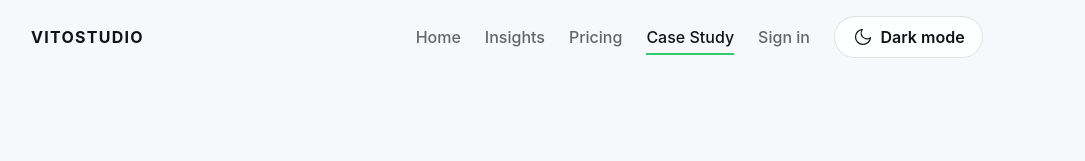
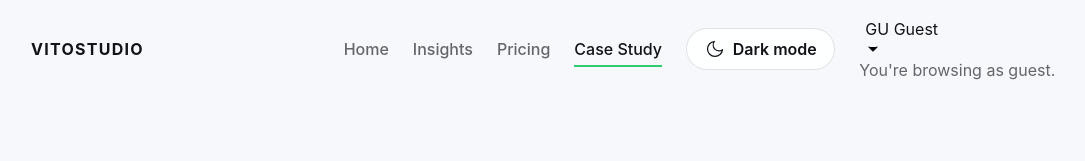
Before and after one commit to Vito28/VitoStudio, a website with bundled scripts: page pages/blog-detail.html in a window 1280 px wide. Shown: the top 161 px of the page, without its empty margins (9-1094 px from the left). Built offline with nearby package versions, Linux system fonts and the light colour scheme.

Commit message:
add favicon

```diff
--- a/pages/blog-detail.html
+++ b/pages/blog-detail.html
@@ -5,16 +5,20 @@
   <meta charset="UTF-8">
   <meta name="viewport" content="width=device-width, initial-scale=1">
   <title>Case Study — Designing experiments that keep teams aligned</title>
-  <meta name="description" content="How VitoStudio runs discovery experiments that ship faster without sacrificing alignment.">
+  <meta name="description"
+    content="How VitoStudio runs discovery experiments that ship faster without sacrificing alignment.">
   <meta property="og:title" content="Case Study — Designing experiments that keep teams aligned">
-  <meta property="og:description" content="Learn how VitoStudio keeps discovery, design, and engineering teams aligned through experiments.">
+  <meta property="og:description"
+    content="Learn how VitoStudio keeps discovery, design, and engineering teams aligned through experiments.">
   <meta property="og:type" content="article">
   <meta property="og:url" content="https://vito28.github.io/VitoStudio/pages/blog-detail.html">
   <meta name="twitter:card" content="summary_large_image">
   <meta name="twitter:title" content="Case Study — Designing experiments that keep teams aligned">
-  <meta name="twitter:description" content="Learn how VitoStudio keeps discovery, design, and engineering teams aligned through experiments.">
+  <meta name="twitter:description"
+    content="Learn how VitoStudio keeps discovery, design, and engineering teams aligned through experiments.">
   <link rel="canonical" href="https://vito28.github.io/VitoStudio/pages/blog-detail.html">
   <link rel="stylesheet" href="../assets/css/main.css">
+  <link rel="icon" href="../assets/icons/favicon.svg" type="image/svg+xml">
 </head>
 
 <body data-page="blog-detail">
@@ -26,8 +30,8 @@
           <li><a class="navbar__link" href="/">Home</a></li>
           <li><a class="navbar__link" href="./blog.html">Insights</a></li>
           <li><a class="navbar__link" href="./pricing.html">Pricing</a></li>
-          <li><a class="navbar__link navbar__link--active" href="./blog-detail.html" aria-current="page">Case Study</a></li>
-          <li><a class="navbar__link" href="./signin.html">Sign in</a></li>
+          <li><a class="navbar__link navbar__link--active" href="./blog-detail.html" aria-current="page">Case Study</a>
+          </li>
           <li class="navbar__item navbar__item--theme">
             <button class="navbar__theme" data-js="theme-toggle" type="button">
               <span class="navbar__theme-icon" aria-hidden="true">
@@ -36,9 +40,24 @@
               <span data-theme-text data-theme-dark="Dark mode" data-theme-light="Light mode">Dark mode</span>
             </button>
           </li>
+          <li class="navbar__item navbar__item--profile" data-js="navbar-profile">
+            <button class="navbar__profile" type="button" data-js="profile-toggle" aria-expanded="false">
+              <span class="navbar__profile-avatar" data-js="profile-initials" aria-hidden="true">GU</span>
+              <span class="navbar__profile-name" data-js="profile-name">Guest</span>
+              <svg class="navbar__profile-caret" width="16" height="16" viewBox="0 0 24 24" aria-hidden="true"
+                focusable="false">
+                <path d="M6 9l6 6 6-6" stroke="currentColor" stroke-width="1.6" stroke-linecap="round"
+                  stroke-linejoin="round" />
+              </svg>
+            </button>
+            <div class="navbar__profile-menu" data-js="profile-menu" aria-hidden="true">
+              <p class="navbar__profile-email" data-js="profile-email">You're browsing as guest.</p>
+            </div>
+          </li>
         </ul>
       </nav>
-      <button class="navbar__hamburger" data-js="navbar-toggle" aria-expanded="false" aria-controls="main-menu" aria-label="Toggle navigation">
+      <button class="navbar__hamburger" data-js="navbar-toggle" aria-expanded="false" aria-controls="main-menu"
+        aria-label="Toggle navigation">
         <span class="navbar__hamburger-line"></span>
         <span class="navbar__hamburger-line"></span>
         <span class="navbar__hamburger-line"></span>
@@ -62,26 +81,39 @@
       <div class="blog-detail__hero" data-slot="blog-detail-hero"></div>
 
       <div class="blog-detail__content">
-        <p>Teams often agree on the destination but disagree on the first step. Our discovery experiments act as a lightweight contract—allowing every contributor to understand the goal, the signals to validate, and the timeline to decide the next move.</p>
+        <p>Teams often agree on the destination but disagree on the first step. Our discovery experiments act as a
+          lightweight contract—allowing every contributor to understand the goal, the signals to validate, and the
+          timeline to decide the next move.</p>
 
         <h2>Start with a shared learning objective</h2>
-        <p>We begin every sprint with a learning statement: a concise sentence that states what we believe, why it matters, and how customers will tell us we're wrong. This creates traceability from stakeholder intent to customer evidence.</p>
+        <p>We begin every sprint with a learning statement: a concise sentence that states what we believe, why it
+          matters, and how customers will tell us we're wrong. This creates traceability from stakeholder intent to
+          customer evidence.</p>
 
         <h2>Prototype for conversations, not consensus</h2>
-        <p>Artifacts are built to reveal tension. Our designers co-create with product and engineering, simplifying experiments to the riskiest assumption. When everyone sees their ideas tested, collaboration becomes continuous rather than staged.</p>
+        <p>Artifacts are built to reveal tension. Our designers co-create with product and engineering, simplifying
+          experiments to the riskiest assumption. When everyone sees their ideas tested, collaboration becomes
+          continuous rather than staged.</p>
 
         <h2>Measure what enables the next decision</h2>
-        <p>Success metrics are tied to behavior change and operational impact. Each experiment ends with a playback: what we tried, what we observed, and the recommendation for the next iteration.</p>
+        <p>Success metrics are tied to behavior change and operational impact. Each experiment ends with a playback:
+          what we tried, what we observed, and the recommendation for the next iteration.</p>
 
-        <blockquote>“We value experiments that unblock a decision. The insight is useful only when it empowers the team to move forward with confidence.”</blockquote>
+        <blockquote>“We value experiments that unblock a decision. The insight is useful only when it empowers the team
+          to move forward with confidence.”</blockquote>
 
-        <p>For LumaPay we used this approach to refactor onboarding. Within two experiments the team validated the new ledger model, accelerating engineering by three weeks.</p>
+        <p>For LumaPay we used this approach to refactor onboarding. Within two experiments the team validated the new
+          ledger model, accelerating engineering by three weeks.</p>
       </div>
 
       <footer class="blog-detail__share">
         <span>Share</span>
-        <a class="navbar__link" href="https://twitter.com/intent/tweet?text=Designing%20experiments%20that%20keep%20teams%20aligned&url=https%3A%2F%2Fvito28.github.io%2FVitoStudio%2Fpages%2Fblog-detail.html" target="_blank" rel="nofollow noopener">Twitter</a>
-        <a class="navbar__link" href="https://www.linkedin.com/shareArticle?mini=true&url=https%3A%2F%2Fvito28.github.io%2FVitoStudio%2Fpages%2Fblog-detail.html" target="_blank" rel="nofollow noopener">LinkedIn</a>
+        <a class="navbar__link"
+          href="https://twitter.com/intent/tweet?text=Designing%20experiments%20that%20keep%20teams%20aligned&url=https%3A%2F%2Fvito28.github.io%2FVitoStudio%2Fpages%2Fblog-detail.html"
+          target="_blank" rel="nofollow noopener">Twitter</a>
+        <a class="navbar__link"
+          href="https://www.linkedin.com/shareArticle?mini=true&url=https%3A%2F%2Fvito28.github.io%2FVitoStudio%2Fpages%2Fblog-detail.html"
+          target="_blank" rel="nofollow noopener">LinkedIn</a>
       </footer>
     </article>
   </main>
```
Also changed, not shown: pages/blog.html (+13 -1 lines), pages/pricing.html (+13 -1 lines), pages/signup.html (+3 -1 lines).
